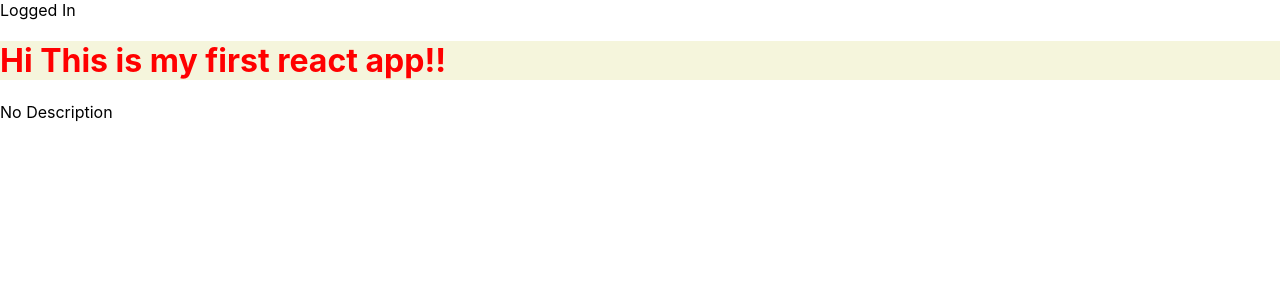
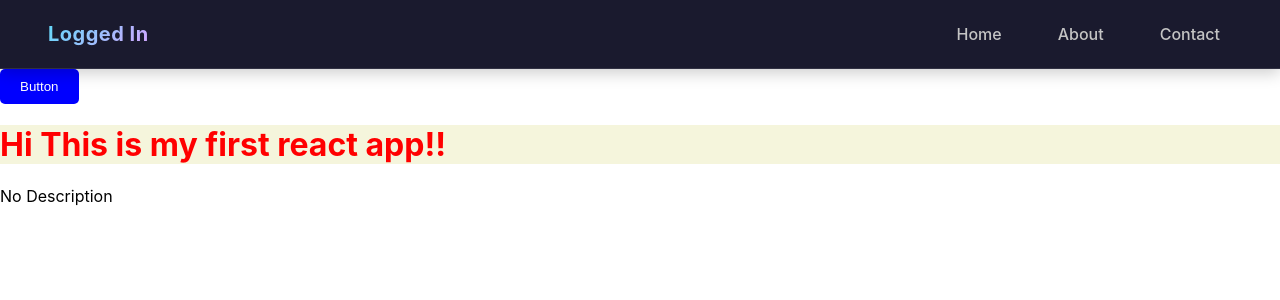
Before and after one commit to jashjummani2/react-az, a React (Create React App) app: page / in a window 1280 px wide. Shown: the top 300 px of the page. Built offline with nearby package versions, Linux system fonts and the light colour scheme.

Commit message:
resuable component in navbar js file, how to call it inside it

```diff
--- a/src/App.js
+++ b/src/App.js
@@ -1,6 +1,7 @@
 // import logo from './logo.svg';
 // import './App.css';
-import Navbar from "./components/navbar";
+import Navbar from "./components/Navbar/navbar";
+import Button from "./components/button/button";
 const getRandomNumber = ()=>{
   return Math.floor(Math.random()*100);
 }
@@ -11,6 +12,7 @@ function App() {
   return (
     <div>
       <Navbar isloggedProps= {isloggedProps}/>
+      <Button/>
       <h1
         style={{
           color:"red",
--- /dev/null
+++ b/src/components/Navbar/navbar.css
@@ -0,0 +1,70 @@
+.navbar-wrapper {
+  display: flex;
+  justify-content: space-between;
+  align-items: center;
+  padding: 1rem 3rem;
+  background-color: #1a1a2e;
+  color: #ffffff;
+  box-shadow: 0 4px 15px rgba(0, 0, 0, 0.2);
+  border-bottom: 1px solid rgba(255, 255, 255, 0.1);
+  font-family: 'Inter', system-ui, -apple-system, sans-serif;
+  position: sticky;
+  top: 0;
+  z-index: 1000;
+}
+
+.navbar-wrapper p {
+  margin: 0;
+  font-weight: 700;
+  font-size: 1.25rem;
+  letter-spacing: 0.5px;
+  background: linear-gradient(135deg, #61dafb, #d4a5ff);
+  -webkit-background-clip: text;
+  -webkit-text-fill-color: transparent;
+}
+
+.navbar {
+  display: flex;
+  list-style: none;
+  margin: 0;
+  padding: 0;
+  gap: 2rem;
+}
+
+.nav-item {
+  display: flex;
+}
+
+.nav-item-link {
+  padding: 0.5rem 0.75rem;
+  border-radius: 8px;
+  cursor: pointer;
+  font-weight: 500;
+  color: #c4c4c4;
+  transition: all 0.3s ease;
+  position: relative;
+}
+
+.nav-item-link:hover {
+  color: #ffffff;
+  background-color: rgba(255, 255, 255, 0.05);
+  transform: translateY(-1px);
+}
+
+/* Subtle animated underline effect on hover */
+.nav-item-link::after {
+  content: '';
+  position: absolute;
+  width: 0;
+  height: 2px;
+  bottom: 0;
+  left: 50%;
+  background-color: #61dafb;
+  transition: all 0.3s ease;
+  transform: translateX(-50%);
+  border-radius: 2px;
+}
+
+.nav-item-link:hover::after {
+  width: 70%;
+}
--- /dev/null
+++ b/src/components/Navbar/navbar.js
@@ -0,0 +1,28 @@
+import './navbar.css';
+
+function NavItem({text}){
+  return (
+    <li className="nav-item">
+      <div className="nav-item-link">{text}</div>
+    </li>
+  );
+}
+
+function Navbar(props) {
+    // or do Navbar({isloggedProps}) de-constucting the data variable
+    console.log(props);
+  return (
+    <div className="navbar-wrapper">
+
+      <p>{props.isloggedProps ? "Logged In" : "Logged Out"}</p>
+      <ul className="navbar">
+        <NavItem text="Home"/>
+        <NavItem text="About"/>
+        <NavItem text="Contact"/>
+      </ul>
+
+    </div>
+  );
+}
+
+export default Navbar
--- /dev/null
+++ b/src/components/button/button.css
@@ -0,0 +1,8 @@
+.button {
+  background-color: blue;
+  color: white;
+  padding: 10px 20px;
+  border: none;
+  border-radius: 5px;
+  cursor: pointer;
+}
--- /dev/null
+++ b/src/components/button/button.js
@@ -0,0 +1,10 @@
+import React from 'react';
+import './button.css';
+
+function Button(){
+    return (
+        <button className="button">Button</button>
+    );
+}
+
+export default Button;
--- a/src/components/navbar.js
+++ /dev/null
@@ -1,10 +0,0 @@
-function Navbar(props) {
-    // or do Navbar({isloggedProps}) de-constucting the data variable
-    console.log(props);
-  return (
-
-    <p1>{props.isloggedProps ? "Logged In" : "Logged Out"}</p1>
-  );
-}
-
-export default Navbar
```
